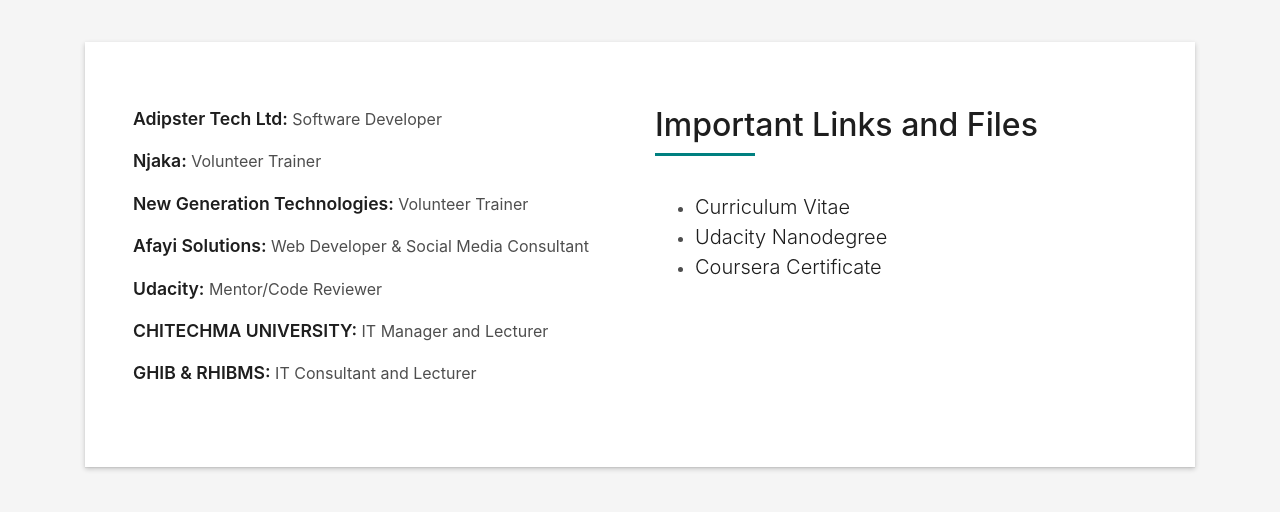
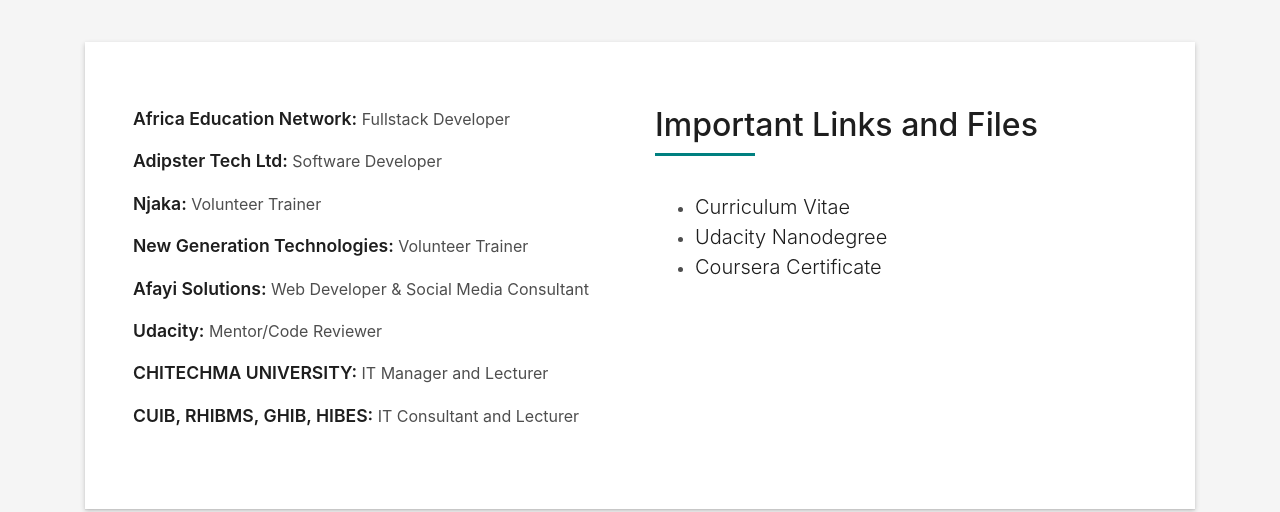
Before and after one commit to Dirane/dirane.github.io, a plain HTML site: page employment-history.html in a window 1280 px wide. Shown: the part 462-974 px from the top of the page. Drawn offline with Linux system fonts and the light colour scheme; files whose address does not match are found by name.

Commit message:
Modified employment history and updated CV

```diff
--- a/employment-history.html
+++ b/employment-history.html
@@ -92,13 +92,14 @@
                 <div class="row">
                   <div class="col-sm-12 col-md-12">
                     <div class="about-info">
+                      <p><span class="title-s">Africa Education Network: </span> <span>Fullstack Developer</span></p>
                       <p><span class="title-s">Adipster Tech Ltd: </span> <span>Software Developer</span></p>
                       <p><span class="title-s">Njaka: </span> <span>Volunteer Trainer</span></p>
                       <p><span class="title-s">New Generation Technologies: </span> <span>Volunteer Trainer</span></p>
                       <p><span class="title-s">Afayi Solutions: </span> <span>Web Developer & Social Media Consultant</span></p>
                       <p><span class="title-s">Udacity: </span> <span>Mentor/Code Reviewer</span></p>
                       <p><span class="title-s">CHITECHMA UNIVERSITY: </span> <span>IT Manager and Lecturer</span></p>
-                      <p><span class="title-s">GHIB & RHIBMS: </span>IT Consultant and Lecturer <span></span></p>
+                      <p><span class="title-s">CUIB, RHIBMS, GHIB, HIBES: </span>IT Consultant and Lecturer <span></span></p>
                     </div>
                   </div>
                 </div>
@@ -111,7 +112,7 @@
                     </h5>
                   </div>
                   <ul>
-                  <li><a href="./NgalaDiraneCV-h.pdf" class="lead">Curriculum Vitae</a></li>
+                  <li><a href="./NgalaDiraneNgiri.pdf" class="lead">Curriculum Vitae</a></li>
                   <li><a href="./udacity.pdf" class="lead">Udacity Nanodegree</a></li>
                   <li><a href="./coursera.pdf" class="lead">Coursera Certificate</a></li>
                    </ul>
```
Also changed, not shown: 2 other files.
